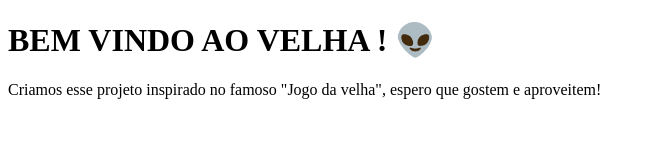
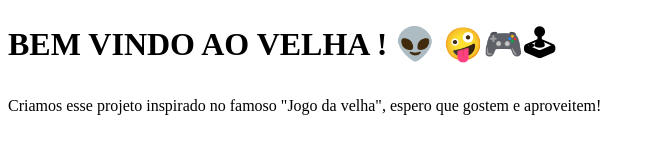
Before and after one commit to Pedrolopesh/velha-game, a plain HTML site: page index.html in a window 1280 px wide. Shown: the whole page, without its empty margins (0-655 px from the left). Drawn offline with Linux system fonts and the light colour scheme.

Commit message:
emoji on code

```diff
--- a/index.html
+++ b/index.html
@@ -9,7 +9,7 @@
 <body>
 
     <div>
-        <h1>BEM VINDO AO VELHA ! &#x1F47D</h1>
+        <h1>BEM VINDO AO VELHA ! &#x1F47D 🤪🎮🕹 </h1>
         <p>Criamos esse projeto inspirado no famoso "Jogo da velha", espero que gostem e aproveitem!</p>
     </div>
 
```
